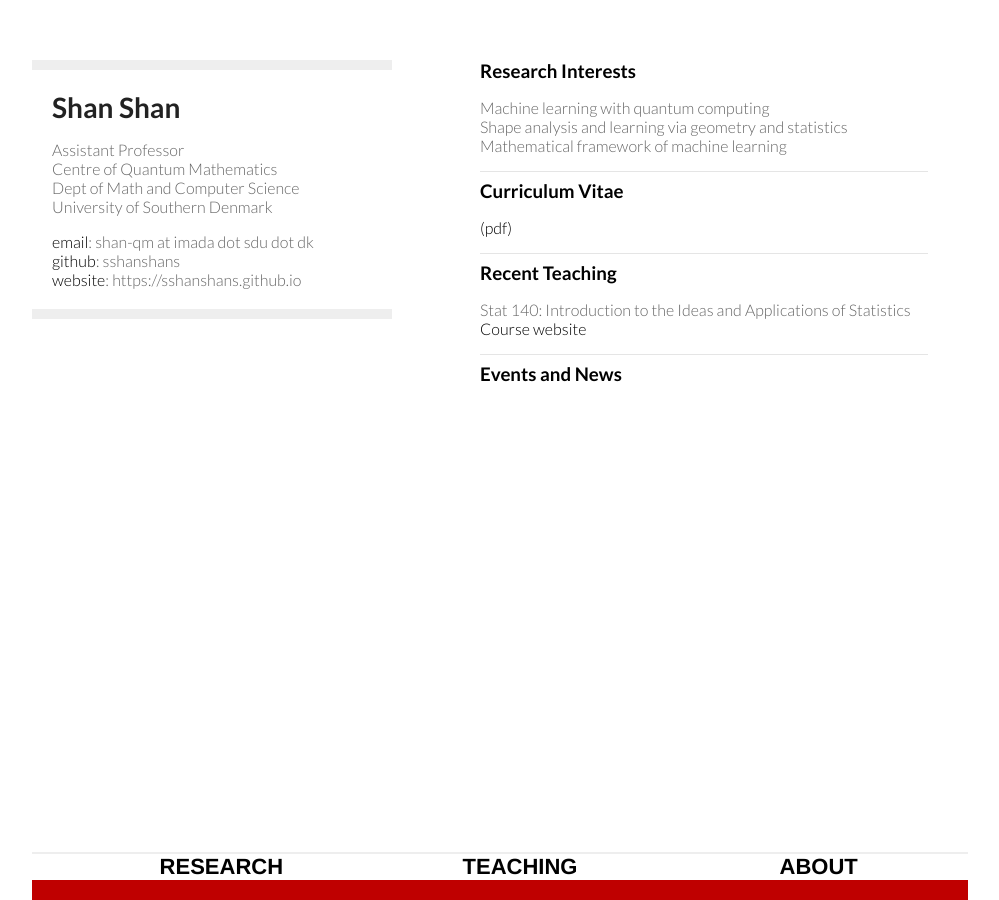
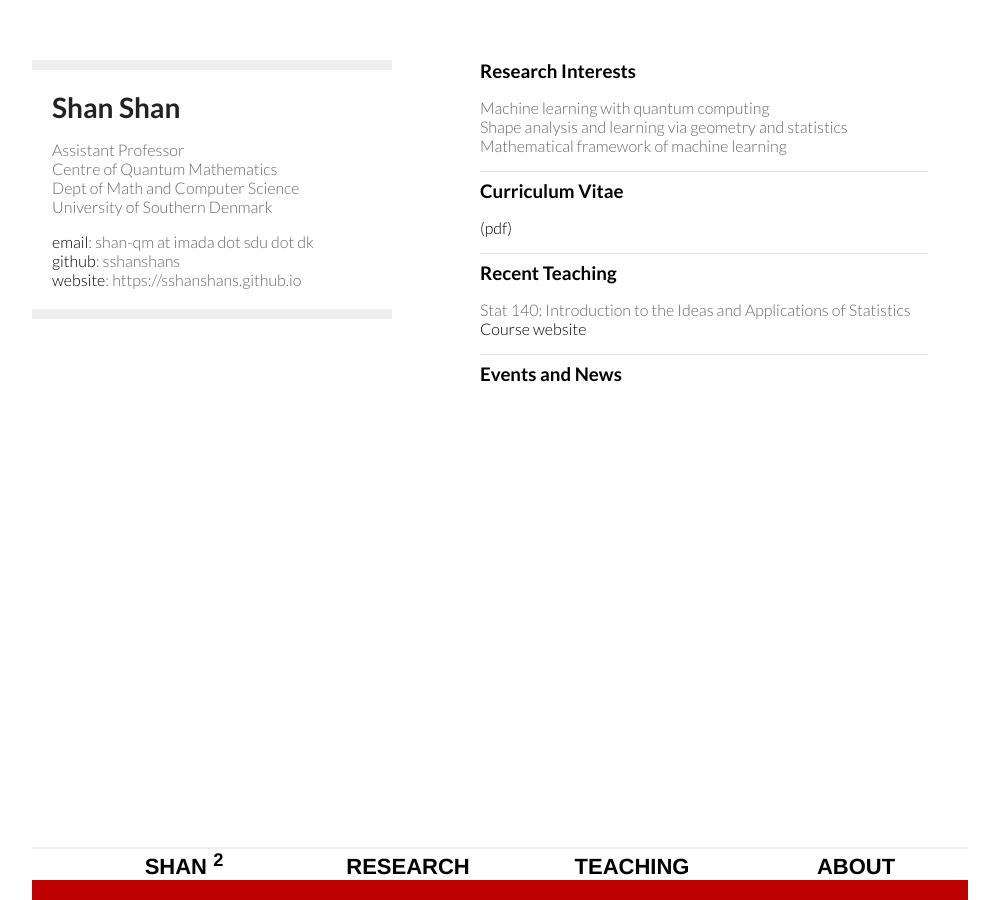
Before and after one commit to sshanshans/sshanshans.github.io, a Jekyll site: the page built from index.md, in a window 1280 px wide. Shown: the whole page, without its empty margins (160-1159 px from the left). Built offline with Jekyll 4.4.1, drawn with Linux system fonts in a browser that asks for light colours.

Commit message:
Update default.html

```diff
--- a/_layouts/default.html
+++ b/_layouts/default.html
@@ -12,10 +12,10 @@
     <div class="wrapper">
       <nav>
       	<ul>
-      		    		<li><a href="https://sshanshans.github.io/> SHAN <sup>2</sup> </font> </a></li>
+      		    		<li><a href="/"> SHAN <sup>2</sup> </font> </a></li>
 	        		<li><a href="{{ BASE_PATH }}/research/research.html">RESEARCH</a></li>
 		        	<li><a href="{{ BASE_PATH }}/teaching/teaching.html">TEACHING</a></li>
-				<li><a href={{ BASE_PATH }}/AboutMe/aboutme.html">ABOUT</a></li>
+	        		<li><a href="{{ BASE_PATH }}/AboutMe/aboutme.html">ABOUT</a></li>
 	    		        </ul>
       </nav>
 
```
